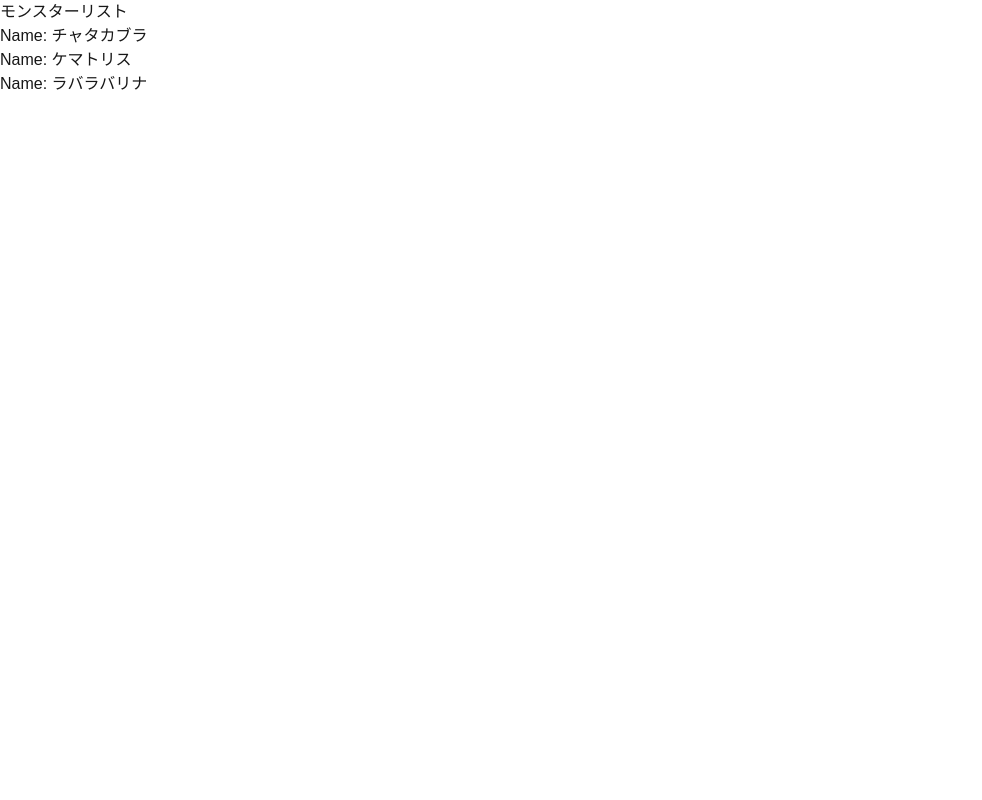
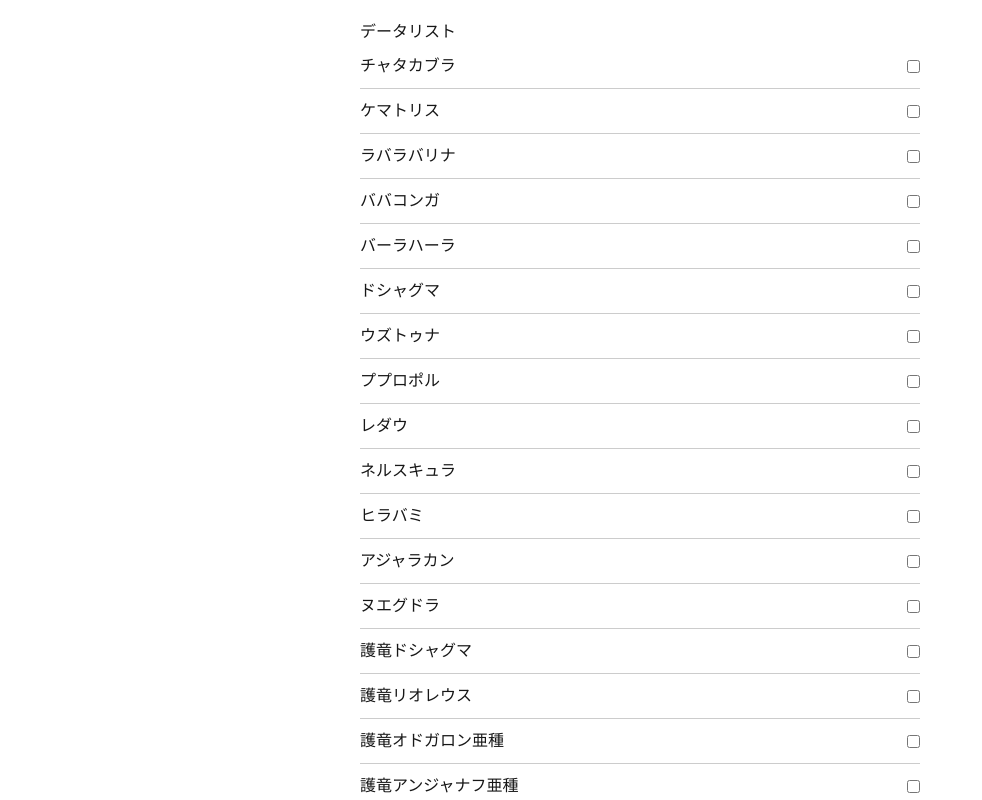
Before and after one commit to nigaor/monster_hanter_rec, a Next.js app in the folder monhan_record/: page / in a window 1280 px wide. Shown: the top 800 px of the page, without its empty margins (0-982 px from the left). Built offline with nearby package versions, Linux system fonts and the light colour scheme.

Commit message:
4/4 commit

```diff
--- /dev/null
+++ b/monhan_record/src/app/DataList.module.css
@@ -0,0 +1,27 @@
+.container {
+    max-width: 600px;
+    margin: 0 auto;
+    padding: 20px;
+  }
+
+  .dataList {
+    list-style: none;
+    padding: 0;
+  }
+
+  .dataItem {
+    display: flex;
+    justify-content: space-between;
+    align-items: center;
+    border-bottom: 1px solid #ccc;
+    padding: 10px 0;
+  }
+
+  .textContainer {
+    flex-grow: 1;
+  }
+
+  .checkboxContainer {
+    display: flex;
+    align-items: center;
+  }
--- a/monhan_record/src/app/page.tsx
+++ b/monhan_record/src/app/page.tsx
@@ -1,6 +1,7 @@
 "use client";
 
 import React,{useState} from 'react';
+import styles from '../app/DataList.module.css'
 
 type Monster = {
   id: number;
@@ -9,19 +10,63 @@ type Monster = {
 };
 
 export default function Home() {
+
   const anMonster: Monster[] = [
     {id: 1,name: "チャタカブラ",img: ""},
     {id: 2,name: "ケマトリス",img: ""},
     {id: 3,name: "ラバラバリナ",img: ""},
+    {id: 4,name: "ババコンガ",img: ""},
+    {id: 5,name: "バーラハーラ",img: ""},
+    {id: 6,name: "ドシャグマ",img: ""},
+    {id: 7,name: "ウズトゥナ",img: ""},
+    {id: 8,name: "ププロポル",img: ""},
+    {id: 9,name: "レダウ",img: ""},
+    {id: 10,name: "ネルスキュラ",img: ""},
+    {id: 11,name: "ヒラバミ",img: ""},
+    {id: 12,name: "アジャラカン",img: ""},
+    {id: 13,name: "ヌエグドラ",img: ""},
+    {id: 14,name: "護竜ドシャグマ",img: ""},
+    {id: 15,name: "護竜リオレウス",img: ""},
+    {id: 16,name: "護竜オドガロン亜種",img: ""},
+    {id: 17,name: "護竜アンジャナフ亜種",img: ""},
+    {id: 18,name: "シーウー",img: ""},
+    {id: 19,name: "イャンクック",img: ""},
+    {id: 20,name: "ゲリョス",img: ""},
+    {id: 21,name: "リオレイア",img: ""},
+    {id: 22,name: "リオレウス",img: ""},
+    {id: 23,name: "グラビモス",img: ""},
+    {id: 24,name: "ドドブランゴ",img: ""},
+    {id: 25,name: "ゴアマガラ",img: ""},
+    {id: 26,name: "アルシュベルド",img: ""},
   ];
 
+  const [checkedItems,setCheckedItems] = useState<boolean[]>(
+    Array(anMonster.length).fill(false)
+  )
+
+  const handleCheckboxClick = (index: number) => {
+    const newCheckedItems = [...checkedItems];
+    newCheckedItems[index] = !newCheckedItems[index];
+    setCheckedItems(newCheckedItems);
+  };
+
   return (
-    <div>
-      <h1>モンスターリスト</h1>
-      <ul>
-        {anMonster.map((item,index) => (
-          <li key = {index}>
-            {`Name: ${item.name}`}
+    <div className={styles.container}>
+      <h1>データリスト</h1>
+      <ul className={styles.dataList}>
+        {anMonster.map((item,index) =>(
+          <li key={index} className={styles.dataItem}>
+            <div className={styles.textContainer}>
+              {`${item.name}`}
+            </div>
+            <div className={styles.checkboxContainer}>
+              <input
+                type="checkbox"
+                checked={checkedItems[index]}
+                onChange={() => handleCheckboxClick(index)}
+              />
+              {checkedItems[index] && <span> - チェック済み</span>}
+            </div>
           </li>
         ))}
       </ul>
```
